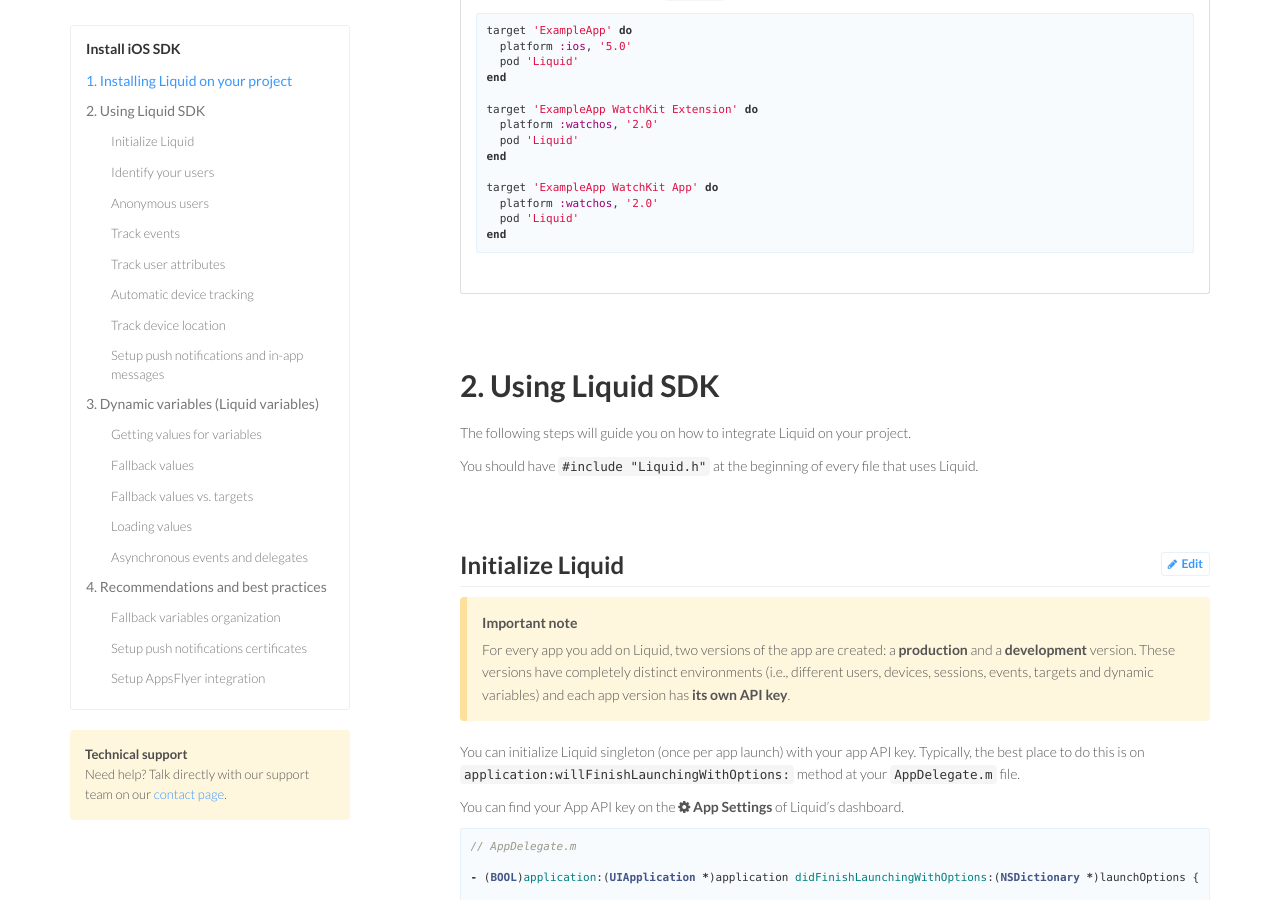
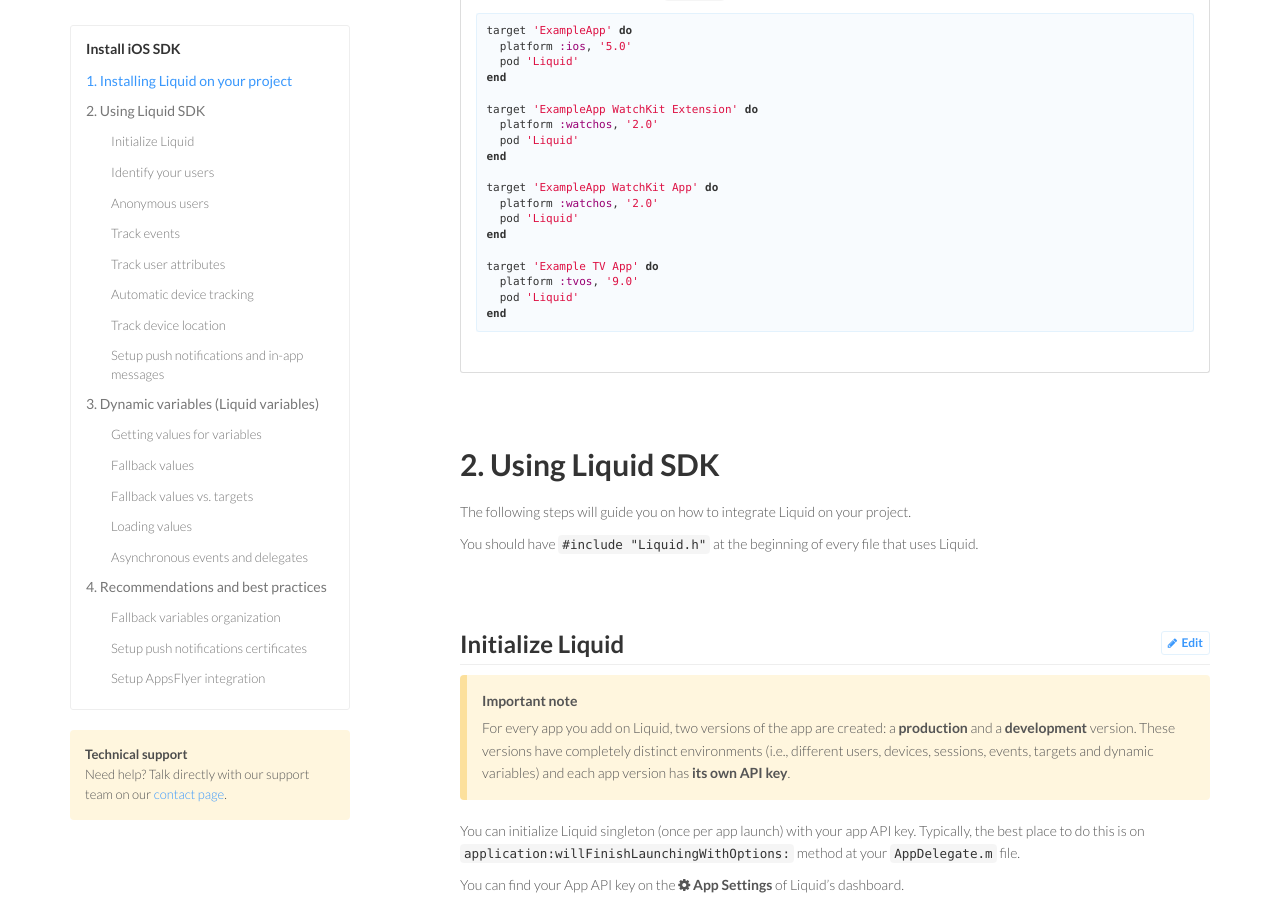
Before and after one commit to lqd-io/documentation, a Jekyll site: the page built from _ios/v2.md, in a window 1280 px wide and 900 px high, scrolled down 716 px. Built offline with Jekyll 4.4.1, drawn with Linux system fonts in a browser that asks for light colours; nearby versions of some CDN libraries.

Commit message:
Adds Example TV App for tvos docs.

```diff
--- a/_ios/v2/sections/1-cocoapods.md
+++ b/_ios/v2/sections/1-cocoapods.md
@@ -24,4 +24,9 @@
   platform :watchos, '2.0'
   pod 'Liquid'
 end
+
+target 'Example TV App' do
+  platform :tvos, '9.0'
+  pod 'Liquid'
+end
 {% endhighlight %}
```
